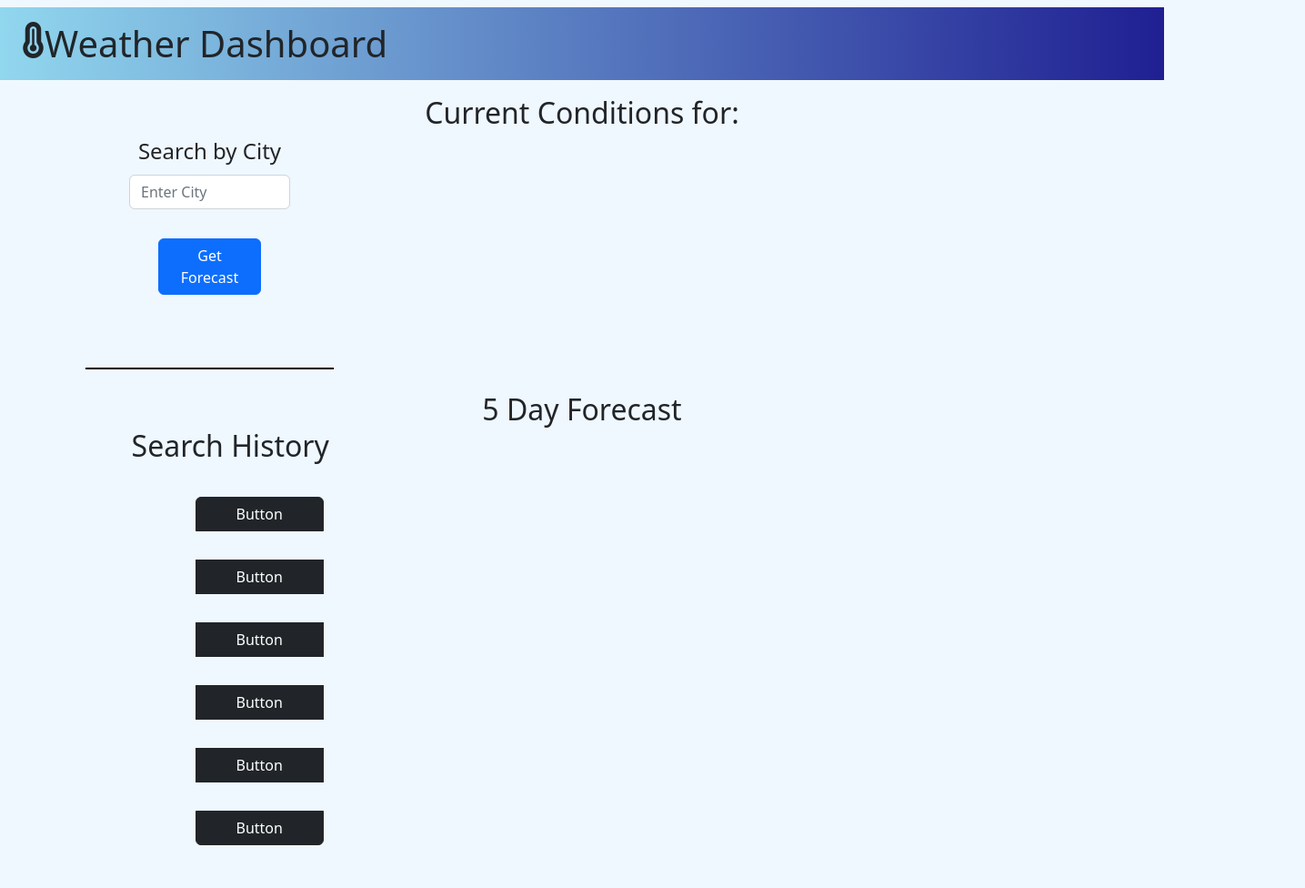
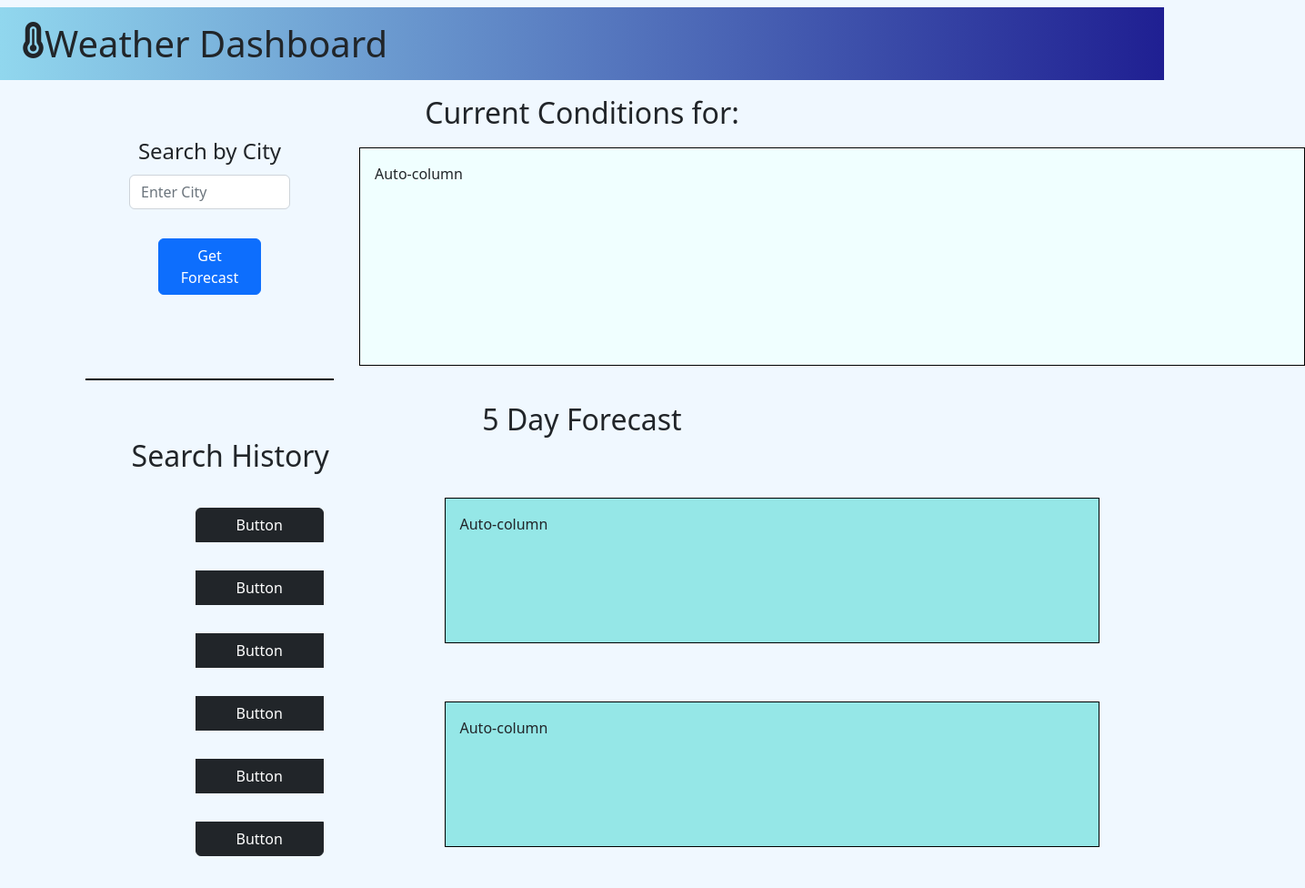
Before and after one commit to brittanyb89/Weathering-the-Storm, a website built with Vite: page index.html in a window 1280 px wide. Shown: the top 976 px of the page at 91% size, 1435 px wide, since content can reach past the window. Built offline with nearby package versions, Linux system fonts and the light colour scheme.

Commit message:
Added style to 5day forecast boxes

```diff
--- a/index.html
+++ b/index.html
@@ -35,6 +35,7 @@
           <div class="col-6">
             <h2> Current Conditions for: <span id="current"></span></h2>
                 <ul class="flex flex-col gap-y-2 px-2"></ul>
+                <div class="current">Auto-column</div>
           </div>
           <div class="col-1"></div>
         </div>
@@ -53,6 +54,13 @@
           <div class="col-5">
             <h2>5 Day Forecast <span id="Forecast"></span></h2>
               <ul class="flex flex-col gap-y-2 px-2"></ul>
+              <div class="grid text-center g-col-4">
+                <div class="box1">Auto-column</div>
+                <div class="box2">Auto-column</div>
+                <div class="box3">Auto-column</div>
+                <div class="box4">Auto-column</div>
+                <div class="box5">Auto-column</div>
+              </div>
           </div>
           <div class="col"></div>
         </div>
--- a/src/style.css
+++ b/src/style.css
@@ -1,7 +1,7 @@
 :root {
   --main-bg-color: aliceblue;
   --secondary-bg-color: powderblue;
-  --ternary-bg-color: rgb(63 192 192);
+  --ternary-bg-color: rgb(149 231 231);
 }
 
 body {
@@ -43,3 +43,29 @@ div .col {
   padding: .5rem;
   margin: 2rem;
 }
+
+.box1,
+.box2,
+.box3,
+.box4,
+.box5 {
+  background: var(--ternary-bg-color);
+  border: 1px solid black;
+  display: flex;
+  gap: 3rem;
+  height: 10rem;
+  margin: 4rem;
+  padding: 1rem;
+  width: 45rem;
+}
+
+.current {
+  background-color: azure;
+  border: 1px solid black;
+  display: flex;
+  flex-direction: row;
+  height: 15rem;
+  margin: 1rem;
+  padding: 1rem;
+  width: 65rem;
+}
```
